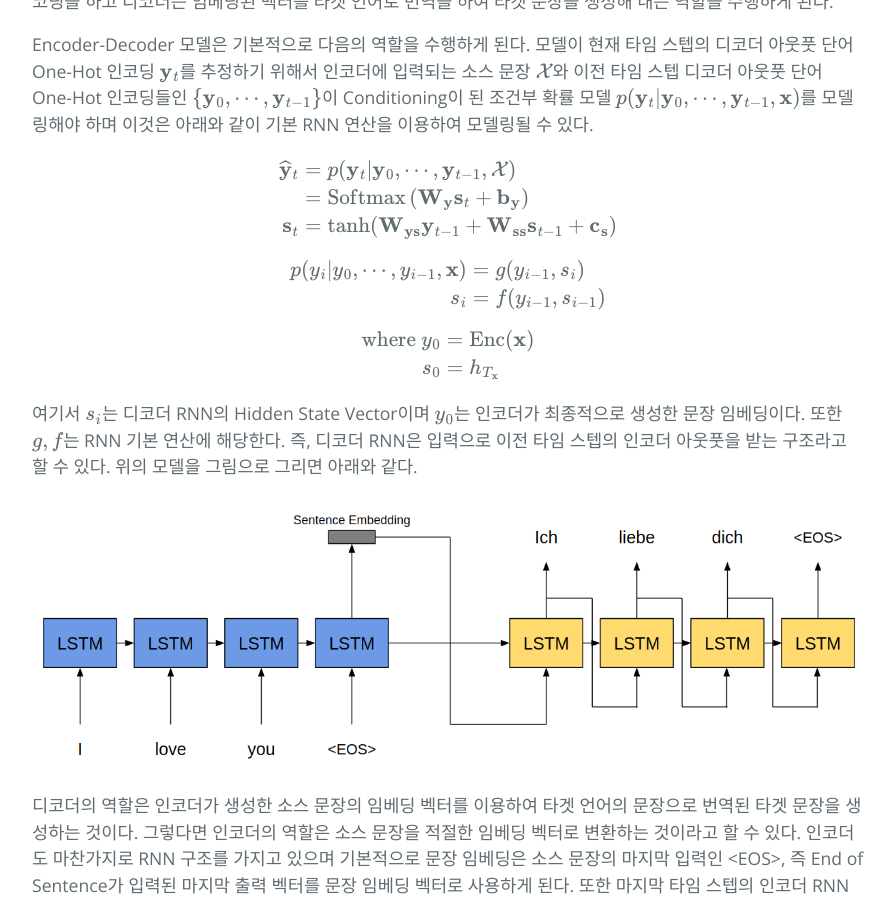
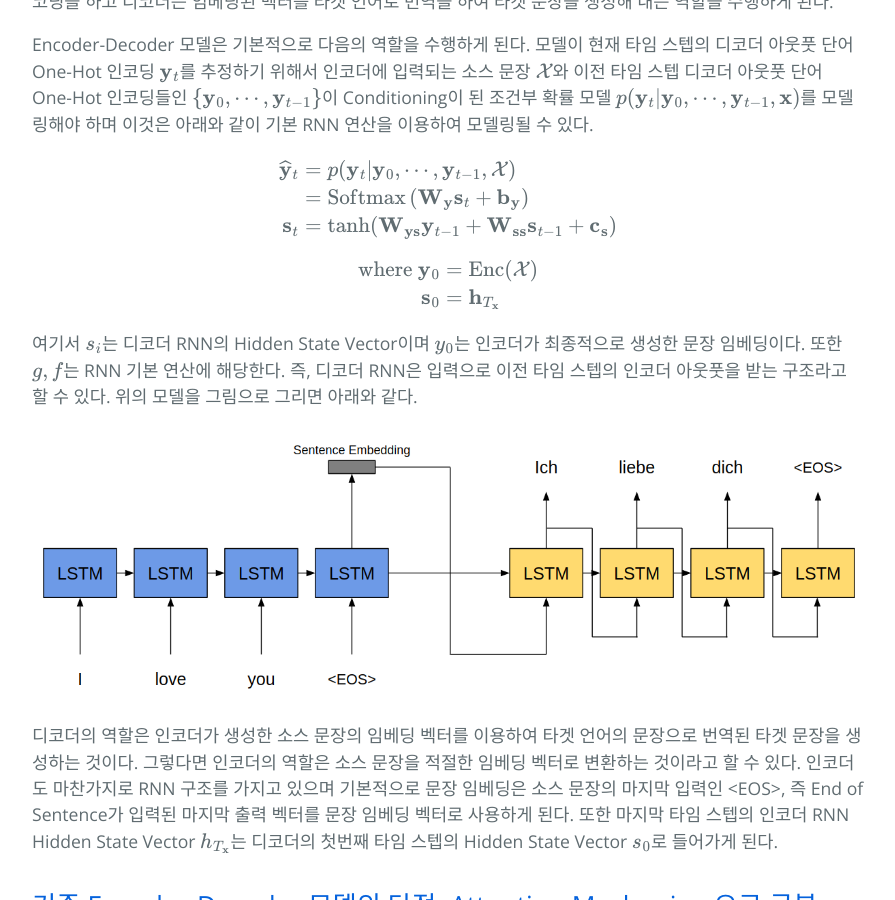
Before and after one commit to hcnoh/hcnoh.github.io, a Jekyll site: the page built from _posts/2018-12-11-bahdanau-attention.md, in a window 1280 px wide and 900 px high, scrolled down 1784 px. Shown: the whole window, without its empty margins (192-1087 px from the left). Built offline with Jekyll 4.4.1, drawn with Linux system fonts in a browser that asks for light colours; formulas are drawn with MathJax 3; comment, search, counter and statistics services are not loaded.

Commit message:
Update 2018-12-11-bahdanau-attention.md

```diff
--- a/_posts/2018-12-11-bahdanau-attention.md
+++ b/_posts/2018-12-11-bahdanau-attention.md
@@ -67,15 +67,9 @@ $$
 
 $$
 \begin{align*}
-p(y_i \vert y_0,\cdots, y_{i-1}, \mathbf{x}) & = g(y_{i-1}, s_i) \\
-s_i & = f(y_{i-1}, s_{i-1})
-\end{align*}
-$$
-
-$$
-\begin{align*}
-\text{where} \ y_0 & = \text{Enc}(\mathbf{x}) \\
-s_0 & = h_{T_{\mathbf{x}}}
+\text{where} \
+\mathbf{y}_0 & = \text{Enc}(\mathcal{X}) \\
+\mathbf{s}_0 & = \mathbf{h}_{T_{\mathbf{x}}}
 \end{align*}
 $$
 
```
